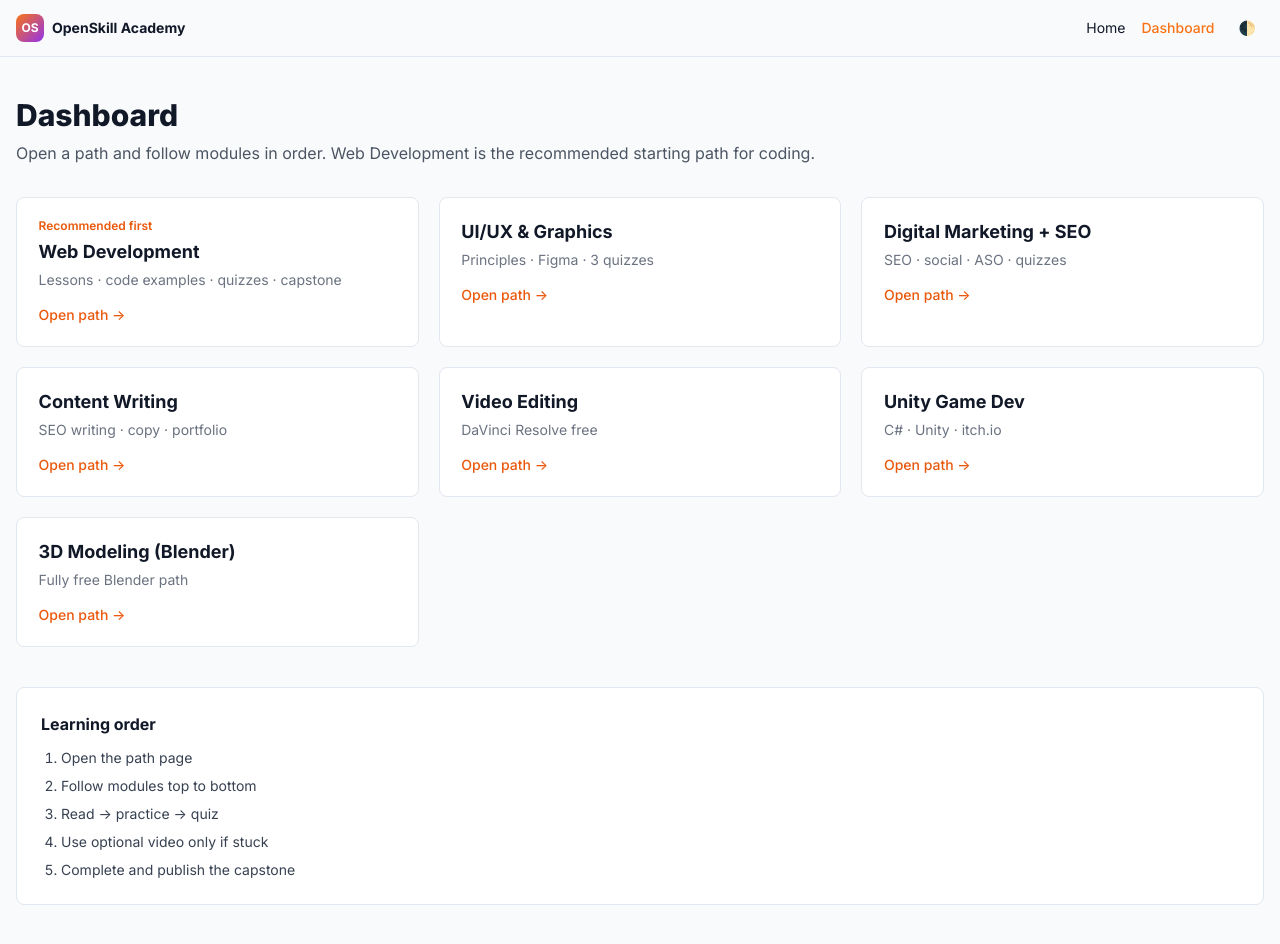
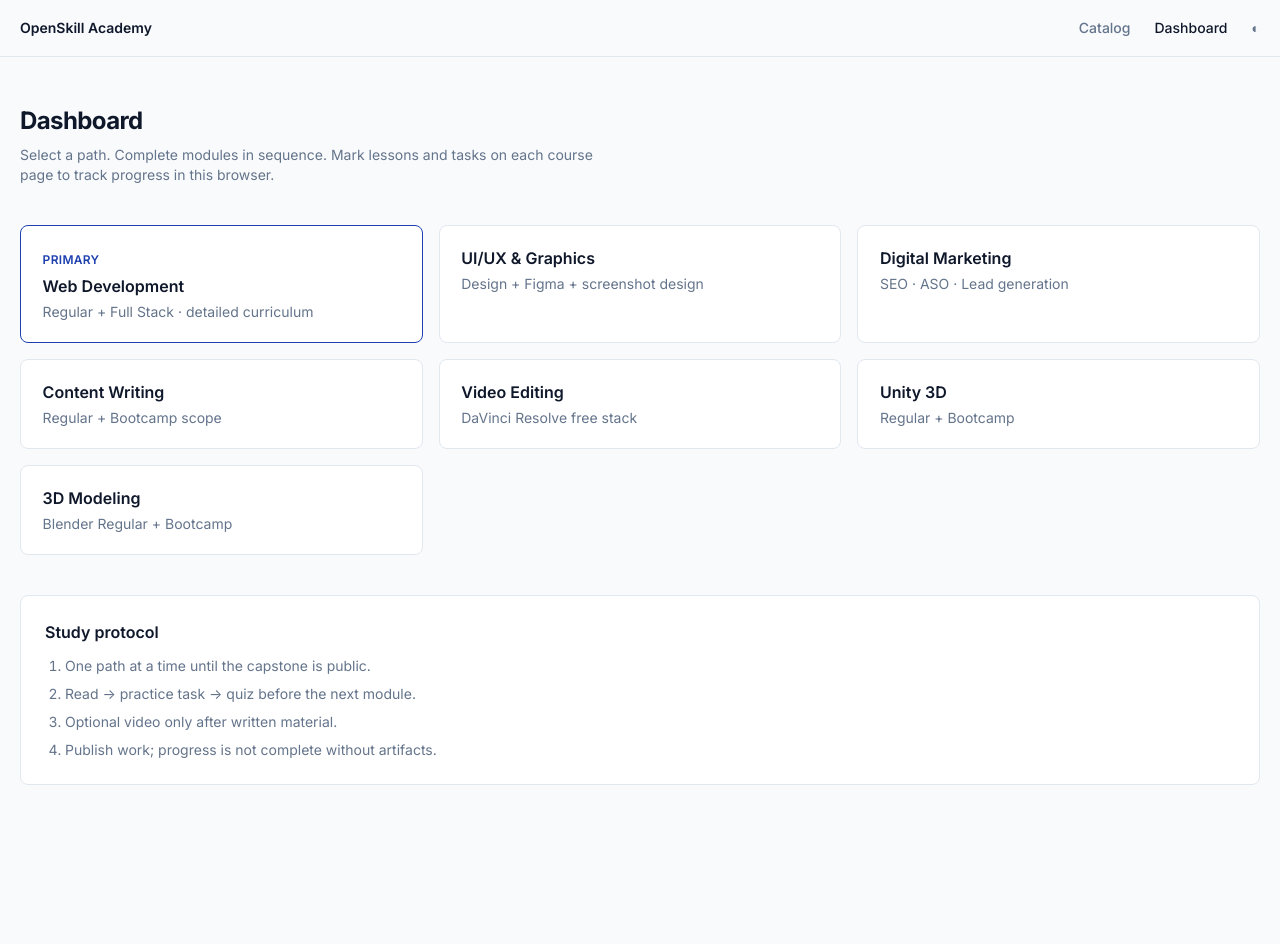
Before and after one commit to WristMohsin/Short-Courses, a plain HTML site: page dashboard.html in a window 1280 px wide. After the commit the page ends 833 px from the top, so only its background shows below. Drawn offline with nearby package versions, Linux system fonts and the light colour scheme.

```diff
--- a/dashboard.html
+++ b/dashboard.html
@@ -3,85 +3,43 @@
 <head>
   <meta charset="UTF-8" />
   <meta name="viewport" content="width=device-width, initial-scale=1.0" />
-  <title>Dashboard – OpenSkill Academy</title>
-  <script>
-    (function(){
-      var t = localStorage.getItem('theme') || 'system';
-      if (t === 'dark' || (t === 'system' && matchMedia('(prefers-color-scheme: dark)').matches))
-        document.documentElement.classList.add('dark');
-    })();
-  </script>
+  <title>Dashboard — OpenSkill Academy</title>
+  <script>(function(){var t=localStorage.getItem('theme')||'system';if(t==='dark'||(t==='system'&&matchMedia('(prefers-color-scheme: dark)').matches))document.documentElement.classList.add('dark');})();</script>
   <script src="https://cdn.tailwindcss.com"></script>
-  <script>tailwind.config = { darkMode: 'class' }</script>
+  <script>tailwind.config={darkMode:'class'}</script>
   <link rel="stylesheet" href="css/styles.css" />
-  <link href="https://fonts.googleapis.com/css2?family=Inter:wght@400;500;600;700;800&display=swap" rel="stylesheet">
+  <link href="https://fonts.googleapis.com/css2?family=Inter:wght@400;500;600;700&display=swap" rel="stylesheet">
 </head>
-<body class="bg-gray-50 text-gray-900 dark:bg-gray-950 dark:text-gray-100 antialiased min-h-screen">
+<body>
   <header class="site-header">
-    <div class="max-w-7xl mx-auto px-4 h-14 flex items-center justify-between">
-      <a href="index.html" class="font-bold flex items-center gap-2 text-sm">
-        <span class="w-7 h-7 rounded-lg bg-gradient-to-br from-orange-500 to-purple-600 text-white text-xs flex items-center justify-center font-bold">OS</span>
-        OpenSkill Academy
-      </a>
-      <nav class="flex items-center gap-4 text-sm">
-        <a href="index.html" class="hover:text-orange-500">Home</a>
-        <a href="dashboard.html" class="text-orange-500 font-medium">Dashboard</a>
-        <button type="button" id="themeToggle" class="p-2">🌓</button>
+    <div class="container h-14 flex items-center justify-between">
+      <a href="index.html" class="font-semibold text-sm">OpenSkill Academy</a>
+      <nav class="flex items-center gap-6 text-sm">
+        <a href="index.html" class="nav-link">Catalog</a>
+        <a href="dashboard.html" class="font-medium">Dashboard</a>
+        <button type="button" id="themeToggle" class="nav-link">◐</button>
       </nav>
     </div>
   </header>
-
-  <main class="max-w-7xl mx-auto px-4 py-10">
-    <h1 class="text-3xl font-extrabold mb-2">Dashboard</h1>
-    <p class="text-gray-600 dark:text-gray-400 mb-8">Open a path and follow modules in order. Web Development is the recommended starting path for coding.</p>
-
-    <div class="grid sm:grid-cols-2 lg:grid-cols-3 gap-5">
-      <a href="courses/web-development.html" class="path-card">
-        <div class="text-xs text-orange-600 font-semibold mb-1">Recommended first</div>
-        <h2 class="font-bold text-lg mb-1">Web Development</h2>
-        <p class="text-sm text-gray-500 mb-3">Lessons · code examples · quizzes · capstone</p>
-        <span class="text-sm text-orange-600 font-medium">Open path →</span>
-      </a>
-      <a href="courses/uiux-design.html" class="path-card">
-        <h2 class="font-bold text-lg mb-1">UI/UX & Graphics</h2>
-        <p class="text-sm text-gray-500 mb-3">Principles · Figma · 3 quizzes</p>
-        <span class="text-sm text-orange-600 font-medium">Open path →</span>
-      </a>
-      <a href="courses/digital-marketing.html" class="path-card">
-        <h2 class="font-bold text-lg mb-1">Digital Marketing + SEO</h2>
-        <p class="text-sm text-gray-500 mb-3">SEO · social · ASO · quizzes</p>
-        <span class="text-sm text-orange-600 font-medium">Open path →</span>
-      </a>
-      <a href="courses/content-writing.html" class="path-card">
-        <h2 class="font-bold text-lg mb-1">Content Writing</h2>
-        <p class="text-sm text-gray-500 mb-3">SEO writing · copy · portfolio</p>
-        <span class="text-sm text-orange-600 font-medium">Open path →</span>
-      </a>
-      <a href="courses/video-editing.html" class="path-card">
-        <h2 class="font-bold text-lg mb-1">Video Editing</h2>
-        <p class="text-sm text-gray-500 mb-3">DaVinci Resolve free</p>
-        <span class="text-sm text-orange-600 font-medium">Open path →</span>
-      </a>
-      <a href="courses/unity-game-dev.html" class="path-card">
-        <h2 class="font-bold text-lg mb-1">Unity Game Dev</h2>
-        <p class="text-sm text-gray-500 mb-3">C# · Unity · itch.io</p>
-        <span class="text-sm text-orange-600 font-medium">Open path →</span>
-      </a>
-      <a href="courses/3d-modeling.html" class="path-card">
-        <h2 class="font-bold text-lg mb-1">3D Modeling (Blender)</h2>
-        <p class="text-sm text-gray-500 mb-3">Fully free Blender path</p>
-        <span class="text-sm text-orange-600 font-medium">Open path →</span>
-      </a>
+  <main class="container py-12">
+    <h1 class="text-2xl font-bold tracking-tight mb-2">Dashboard</h1>
+    <p class="text-[var(--muted)] text-sm mb-10 max-w-xl">Select a path. Complete modules in sequence. Mark lessons and tasks on each course page to track progress in this browser.</p>
+    <div class="grid sm:grid-cols-2 lg:grid-cols-3 gap-4">
+      <a href="courses/web-development.html" class="path-card" style="border-color:var(--accent)"><span class="text-xs font-semibold uppercase tracking-wide" style="color:var(--accent)">Primary</span><h2 class="font-semibold mt-1">Web Development</h2><p class="text-sm text-[var(--muted)] mt-1">Regular + Full Stack · detailed curriculum</p></a>
+      <a href="courses/uiux-design.html" class="path-card"><h2 class="font-semibold">UI/UX & Graphics</h2><p class="text-sm text-[var(--muted)] mt-1">Design + Figma + screenshot design</p></a>
+      <a href="courses/digital-marketing.html" class="path-card"><h2 class="font-semibold">Digital Marketing</h2><p class="text-sm text-[var(--muted)] mt-1">SEO · ASO · Lead generation</p></a>
+      <a href="courses/content-writing.html" class="path-card"><h2 class="font-semibold">Content Writing</h2><p class="text-sm text-[var(--muted)] mt-1">Regular + Bootcamp scope</p></a>
+      <a href="courses/video-editing.html" class="path-card"><h2 class="font-semibold">Video Editing</h2><p class="text-sm text-[var(--muted)] mt-1">DaVinci Resolve free stack</p></a>
+      <a href="courses/unity-game-dev.html" class="path-card"><h2 class="font-semibold">Unity 3D</h2><p class="text-sm text-[var(--muted)] mt-1">Regular + Bootcamp</p></a>
+      <a href="courses/3d-modeling.html" class="path-card"><h2 class="font-semibold">3D Modeling</h2><p class="text-sm text-[var(--muted)] mt-1">Blender Regular + Bootcamp</p></a>
     </div>
-
-    <div class="mt-10 card p-6">
-      <h2 class="font-bold mb-3">Learning order</h2>
-      <ol class="list-decimal pl-5 space-y-2 text-sm text-gray-700 dark:text-gray-300">
-        <li>Open the path page</li>
-        <li>Follow modules top to bottom</li>
-        <li>Read → practice → quiz</li>
-        <li>Use optional video only if stuck</li>
-        <li>Complete and publish the capstone</li>
+    <div class="card p-6 mt-10">
+      <h2 class="font-semibold mb-3">Study protocol</h2>
+      <ol class="text-sm text-[var(--muted)] space-y-2 list-decimal pl-5">
+        <li>One path at a time until the capstone is public.</li>
+        <li>Read → practice task → quiz before the next module.</li>
+        <li>Optional video only after written material.</li>
+        <li>Publish work; progress is not complete without artifacts.</li>
       </ol>
     </div>
   </main>
```
